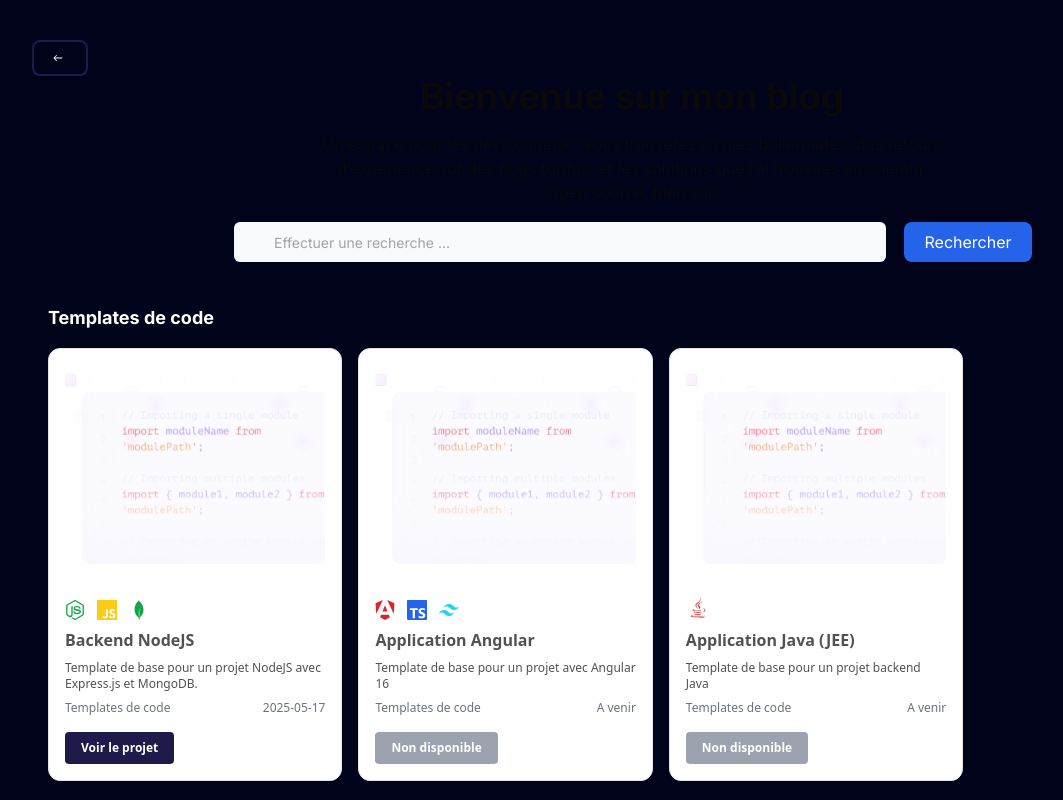
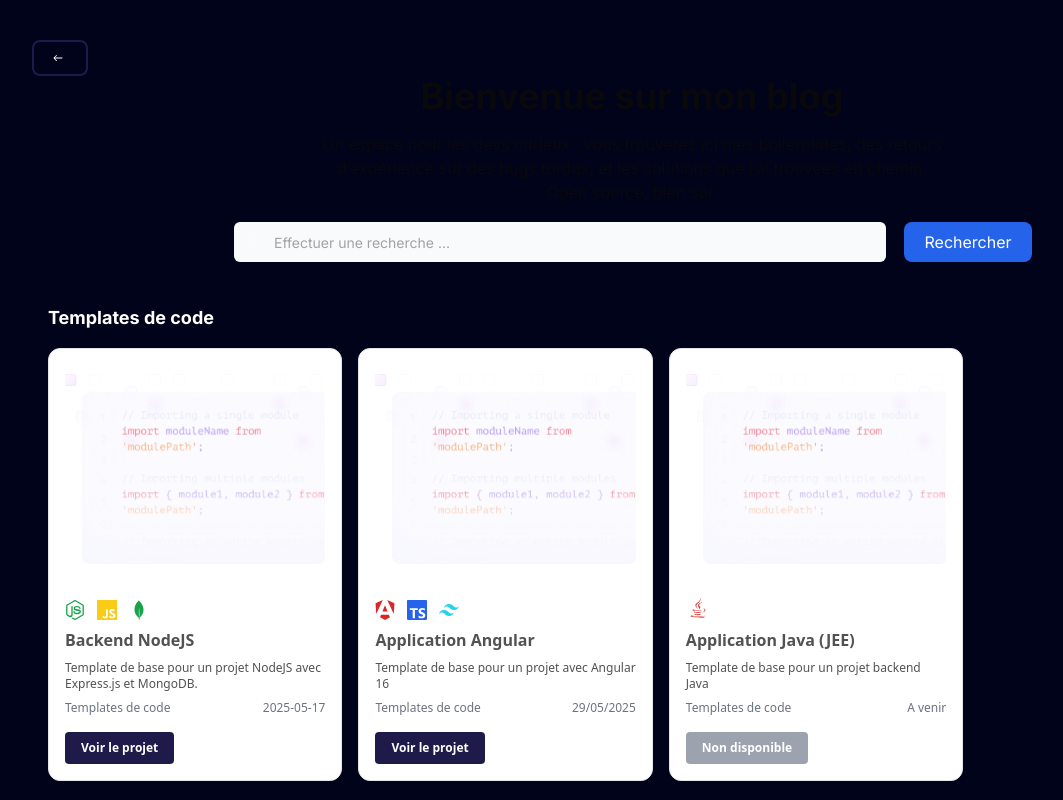
Before and after one commit to ChainerKOMISSA/Portfolio, a Next.js app in the folder portfolio/: page /blog in a window 1280 px wide. Shown: the top 800 px of the page, without its empty margins (8-1071 px from the left). Built offline with nearby package versions, Linux system fonts and the light colour scheme.

Commit message:
Plublication boilerplate angular

```diff
--- a/portfolio/data/index.ts
+++ b/portfolio/data/index.ts
@@ -288,10 +288,9 @@ export const blogItems= [
     title: "Application Angular",
     desc: "Template de base pour un projet avec Angular 16",
     img: "/b5.svg",
-    date: "A venir",
+    date: "29/05/2025",
     category: categories[0].name,
-    //link : "https://github.com/ChainerKOMISSA/Boilerplate_Angular",
-    link : "",
+    link : "https://github.com/ChainerKOMISSA/Boilerplate_Angular",
     technologies: ["angular", "typescript", "tailwindcss"],
   },
   {
```
